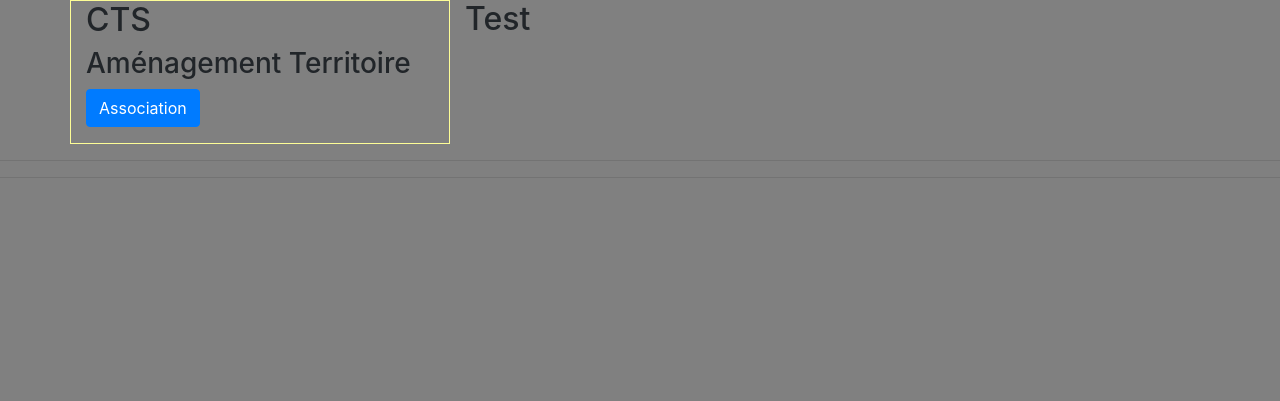
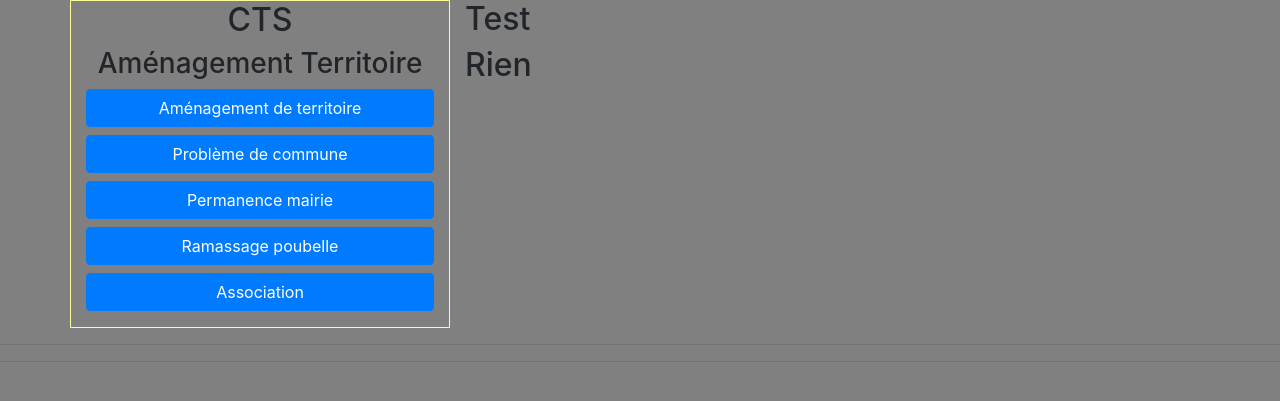
Before and after one commit to TPasseleu/stage, a PHP site: page /territoire/territoire.php in a window 1280 px wide. Shown: the part 56-457 px from the top of the page. Run offline with PHP 8.4, Linux system fonts and the light colour scheme.

Commit message:
territoire update 2

```diff
--- a/css/territoire.css
+++ b/css/territoire.css
@@ -1,3 +1,7 @@
 body{
 	background-color: grey;
 }
+
+br{
+	margin-bottom: 1em;
+}
--- /dev/null
+++ b/territoire/amenagement.html
@@ -0,0 +1 @@
+<h2>Amenagement</h2>
--- /dev/null
+++ b/territoire/myPage2.html
@@ -0,0 +1 @@
+<h2>DRAW ME A SHEEP</h2>
--- /dev/null
+++ b/territoire/permanence.html
@@ -0,0 +1 @@
+<h2>Permanence</h2>
--- /dev/null
+++ b/territoire/poubelle.html
@@ -0,0 +1 @@
+<h2>Poubelle</h2>
--- /dev/null
+++ b/territoire/probleme.html
@@ -0,0 +1 @@
+<h2>Probleme</h2>
--- /dev/null
+++ b/territoire/quartier.html
@@ -0,0 +1 @@
+<h2>Quartier</h2>
--- /dev/null
+++ b/territoire/scolaire.html
@@ -0,0 +1 @@
+<h2>Scolaire</h2>
--- /dev/null
+++ b/territoire/sportive.html
@@ -0,0 +1 @@
+<h2>Sportive</h2>
--- a/territoire/territoire.php
+++ b/territoire/territoire.php
@@ -13,68 +13,42 @@
 		<?php require "../inc/navbar.php"; ?>
 		<div class="container">
 			<div class="row">
-				<div class="col-md-4 container" style="border:1px solid #FDFD96;">
+				<div class="col-md-4 container text-center" style="border:1px solid #FDFD96;">
 					<h2>CTS</h2>
 					<h3>Aménagement Territoire</h3>
 					<p>
-					  <button class="btn btn-primary" type="button" data-toggle="collapse" data-target="#collapseExample" aria-expanded="false" aria-controls="collapseExample">
+					    <button class="btn btn-primary btn-block" type="button" id="amenagement">Aménagement de territoire</button>
+					    <button class="btn btn-primary btn-block" type="button" id="probleme">Problème de commune</button>
+					    <button class="btn btn-primary btn-block" type="button" id="permanence">Permanence mairie</button>
+					    <button class="btn btn-primary btn-block" type="button" id="poubelle">Ramassage poubelle</button>
+					<button class="btn btn-primary btn-block" type="button" data-toggle="collapse" data-target="#collapseExample" aria-expanded="false" aria-controls="collapseExample">
 					   Association
-					  </button>
+					</button>
 					</p>
 					<div class="collapse" id="collapseExample">
-					  <div class="card card-body">
-					    Scolaire
-					  </div>
-					<div class="card card-body">
-					    Quartier
-					  </div>
+					    <button class="btn btn-primary" type="button" id="scolaire">Scolaire</button><br/>
+						<button class="btn btn-primary" type="button" id="quartier">Quartier</button><br/>
+					    <button class="btn btn-primary" type="button" id="sportive">Sportive</button><br/>
 					</div>
 				</div>
 				<div class="col-md-8">
 					<h2>Test</h2>
+					<div id="div1"><h2>Rien</h2></div>
 				</div>
 			</div>
 		</div>
-<!--test-->
-<hr>
-<!--
-      <nav class="navbar navbar-light bg-danger">
-            <button class="navbar-toggler" type="button" data-toggle="collapse" data-target="#navbarToggleExternalContent" aria-controls="navbarToggleExternalContent" aria-expanded="false" aria-label="Toggle navigation">
-      <span class=" fab fa-medium-m"></span>
-    </button>
-        </nav>
-    -->
-   <!--
-<div class="pos-f-t">
-        <div class="collapse" id="navbarToggleExternalContent">
-            <div class="bg-grey p-4">
-                <div class="btn-group-vertical" role="group" aria-label="Button group with nested dropdown" class="btn-group-vertical">
-                <a href="../testcode/testcode.html" type="button" class="btn btn-danger"><i class="fas fa-file-signature"></i> Test code</a>
-                    <a href="../contact/contact.html" type="button" class="btn btn-white"><i class="fas fa-phone-square"></i>      contact</a>
-                    <div class="btn-group" role="group">
-                        <button id="btnGroupDrop1" type="button" class="btn btn-info dropdown-toggle" data-toggle="dropdown" aria-haspopup="true" aria-expanded="false"><i class="fas fa-address-book"></i>
-                                         Annuaire
-                                                  </button>
-                        <div class="dropdown-menu"  aria-labelledby="btnGroupDrop1">
-                            <a class="btn btn-info" href="../annuaire/annuaire.html">Berck</a>
-                            <a class="btn btn-white" href="../annuaire/montreuil.html">Montreuil</a>
-                            <a class="btn btn-danger" href="../annuaire/etaple.html">Etaples</a>
-                            <a class="btn btn-dark"  href="../annuaire/autre.html">Autres</a>
-                        </div>
-                    </div>
-                </div>
-            </div>
-    </div>
-</div>
+				<script type="text/javascript">
+						$(function () {$("#amenagement").click(function(){$.ajax({url:"amenagement.html",success:function(result){$("#div1").html(result);}});});});
+						$(function () {$("#probleme").click(function(){$.ajax({url:"probleme.html",success:function(result){$("#div1").html(result);}});});});
+						$(function () {$("#permanence").click(function(){$.ajax({url:"permanence.html",success:function(result){$("#div1").html(result);}});});});
+						$(function () {$("#poubelle").click(function(){$.ajax({url:"poubelle.html",success:function(result){$("#div1").html(result);}});});});
+					    $(function () {$("#scolaire").click(function(){$.ajax({url:"scolaire.html",success:function(result){$("#div1").html(result);}}); });});
+					    $(function () {$("#quartier").click(function(){$.ajax({url:"quartier.html",success:function(result){$("#div1").html(result);}});});});
+						$(function () {$("#sportive").click(function(){$.ajax({url:"sportive.html",success:function(result){$("#div1").html(result);}});});})	;
+					</script>
+
 
 <hr>
-
-<div class="pos-f-t">
-        <div class="collapse" id="navbarToggleExternalContent">
-            <div class="bg-grey p-4">
-                <div class="btn-group-vertical" role="group" aria-label="Button group with nested dropdown" class="btn-group-vertical">
-                <a href="../testcode/testcode.html" type="button" class="btn btn-danger"><i class="fas fa-file-signature"></i> Test code</a>
-</div></div></div></div> -->
 <hr>
 
 	</body>
```
